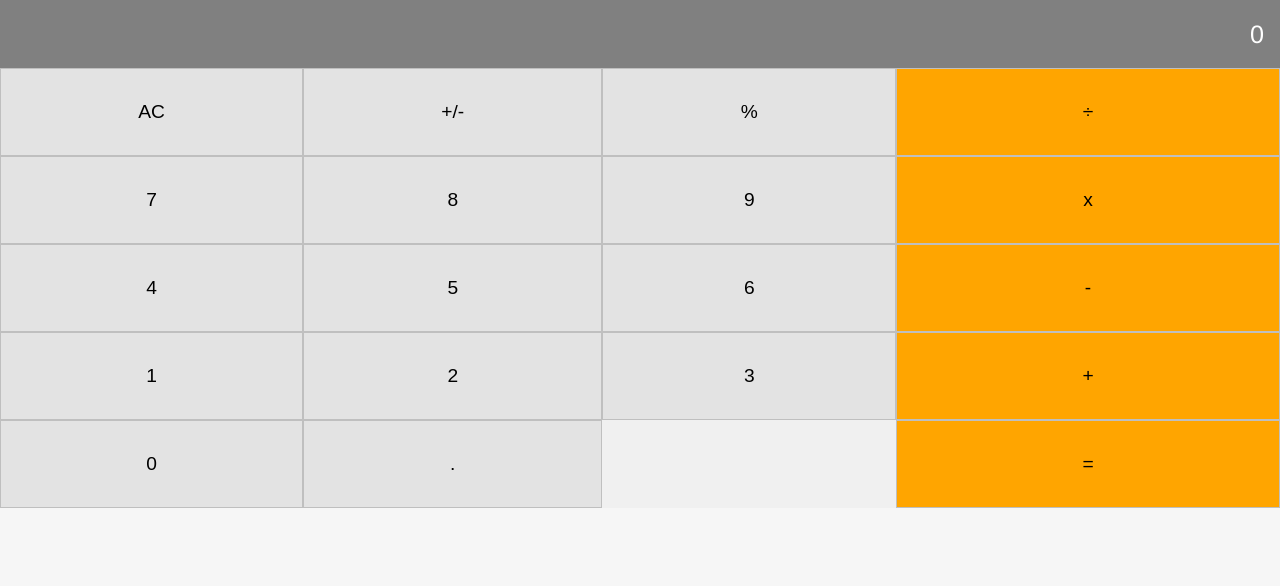
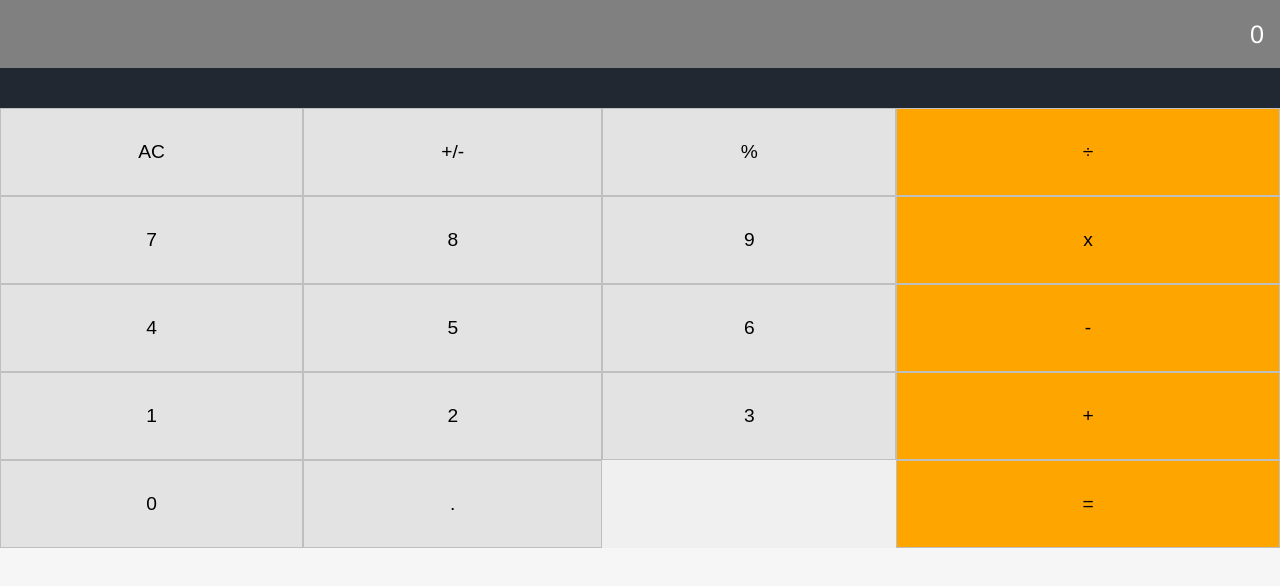
Before and after one commit to miguelesco/Math-Magicians, a React (Create React App) app: page / in a window 1280 px wide. Shown: the top 586 px of the page. Built offline with nearby package versions, Linux system fonts and the light colour scheme.

Commit message:
error handdle

```diff
--- a/src/components/calculator/calculator.jsx
+++ b/src/components/calculator/calculator.jsx
@@ -1,7 +1,7 @@
 /* eslint-disable linebreak-style */
 import React, { PureComponent } from 'react';
 import Keyboard from '../keyboard';
-import Container, { ValueDisplay } from './styles';
+import Container, { ValueDisplay, Error } from './styles';
 import calculate from '../../logic/calculate';
 
 class Calculator extends PureComponent {
@@ -22,6 +22,12 @@ class Calculator extends PureComponent {
 
   render() {
     const { total, next, operation } = this.state;
+    let error = null;
+    if (next === '0' && operation === '÷') {
+      error = 'Division by zero is undefined';
+    } else {
+      error = null;
+    }
     return (
       <Container>
         <ValueDisplay>
@@ -31,7 +37,8 @@ class Calculator extends PureComponent {
           {' '}
           <p>{next}</p>
         </ValueDisplay>
-        <Keyboard updateValue={this.updateValue} />
+        <Error>{error}</Error>
+        <Keyboard updateValue={this.updateValue} error={error} />
       </Container>
     );
   }
--- a/src/components/calculator/styles.js
+++ b/src/components/calculator/styles.js
@@ -27,4 +27,20 @@ export const ValueDisplay = styled.div`
   }
 `;
 
+export const Error = styled.div`
+  background: #222831;
+  height: calc(5px + 1.5vw);
+  padding: 0.5rem;
+  text-align: left;
+  font-size: calc(#{12px} + #{0.3}vw);
+  font-weight: 700;
+  line-height: 32px;
+  color: #fff;
+  display: flex;
+  flex-direction: row;
+  align-items:center;
+  justify-content: flex-end;
+  width: 100%;
+`;
+
 export default Container;
--- a/src/components/keyboard/keyboard.jsx
+++ b/src/components/keyboard/keyboard.jsx
@@ -18,10 +18,11 @@ class Keyboard extends PureComponent {
   }
 
   render() {
+    const { error } = this.props;
     return (
       <KeyboardContainer>
         <Numbers updateKeyboardValue={this.updateKeyboard} />
-        <Simbols updateKeyboardSymbol={this.updateKeyboard} />
+        <Simbols updateKeyboardSymbol={this.updateKeyboard} error={error} />
       </KeyboardContainer>
     );
   }
@@ -29,6 +30,11 @@ class Keyboard extends PureComponent {
 
 Keyboard.propTypes = {
   updateValue: PropTypes.func.isRequired,
+  error: PropTypes.string,
+};
+
+Keyboard.defaultProps = {
+  error: null,
 };
 
 export default Keyboard;
--- a/src/components/simbols_keyboard/simbols.jsx
+++ b/src/components/simbols_keyboard/simbols.jsx
@@ -5,11 +5,17 @@ import Container, { SimbolsBtn } from './styles';
 
 const symbolsArray = ['÷', 'x', '-', '+', '='];
 
-function Simbols({ updateKeyboardSymbol }) {
+function Simbols({ updateKeyboardSymbol, error }) {
+  const clickSymbol = (symbol) => {
+    if (error === null) {
+      updateKeyboardSymbol(symbol);
+    }
+  };
+
   return (
     <Container>
       {symbolsArray.map((symbol) => (
-        <SimbolsBtn key={symbol} onClick={() => updateKeyboardSymbol(symbol)}>
+        <SimbolsBtn key={symbol} onClick={() => clickSymbol(symbol)}>
           {' '}
           {symbol}
           {' '}
@@ -21,6 +27,11 @@ function Simbols({ updateKeyboardSymbol }) {
 
 Simbols.propTypes = {
   updateKeyboardSymbol: PropTypes.func.isRequired,
+  error: PropTypes.string,
+};
+
+Simbols.defaultProps = {
+  error: null,
 };
 
 export default Simbols;
```
Also changed, not shown: src/logic/handdleValues.js (deleted, +0 -53 lines).
